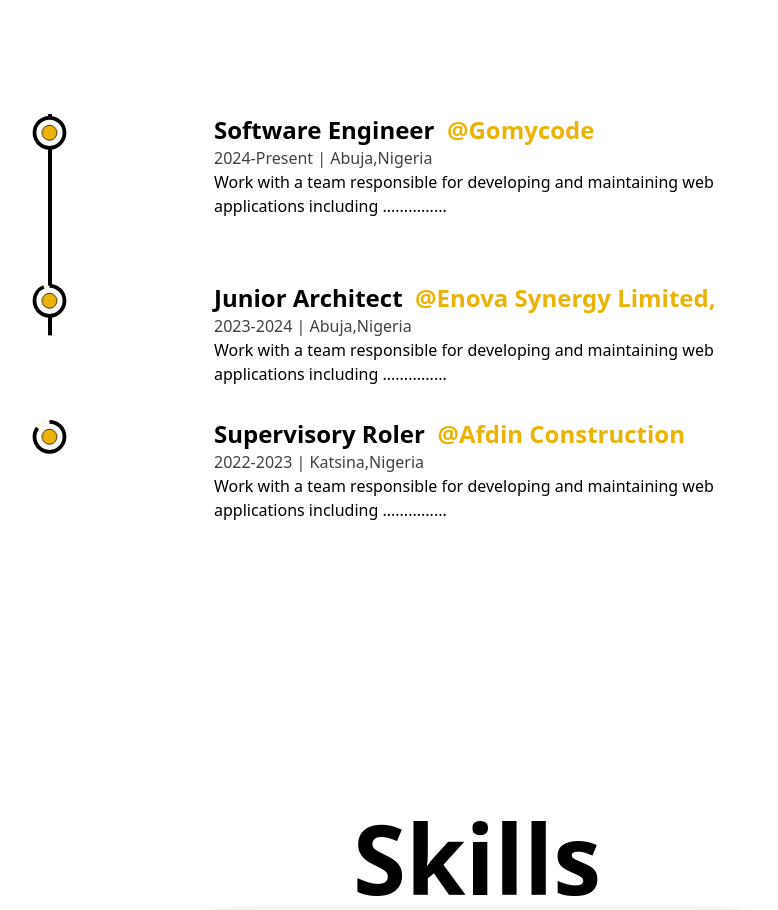
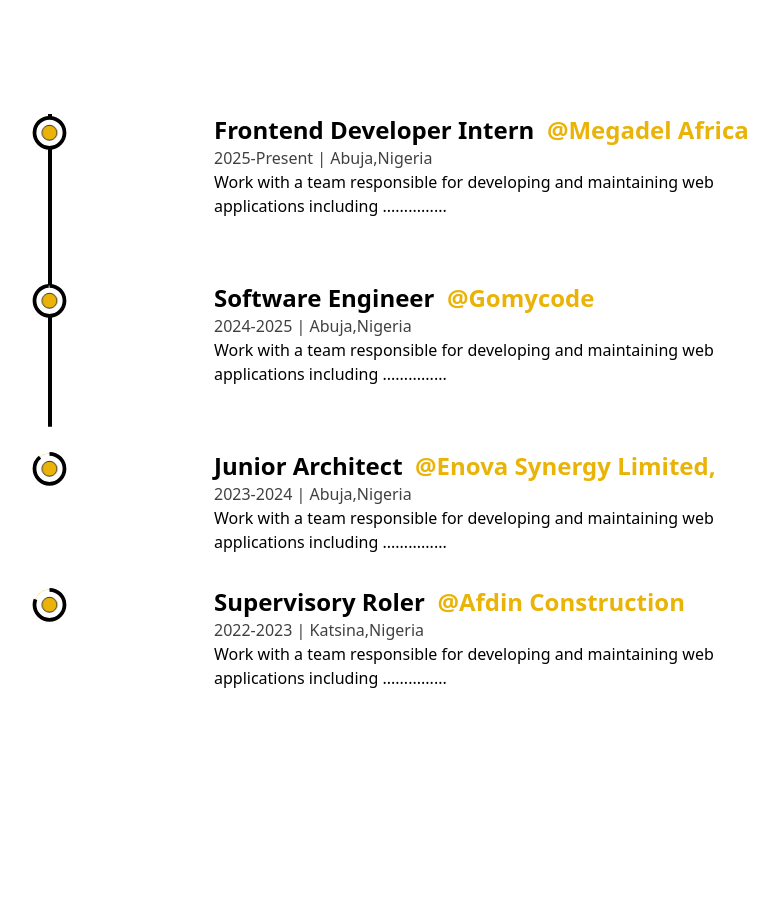
Before and after one commit to AhmaduYaradua/portfolio-website, a Next.js app: page /about in a window 1280 px wide. Shown: the part 1355-2265 px from the top of the page, without its empty margins (163-941 px from the left). Built offline with nearby package versions, Linux system fonts and the light colour scheme.

Commit message:
experience update

```diff
--- a/src/components/about/Experience.jsx
+++ b/src/components/about/Experience.jsx
@@ -55,9 +55,17 @@
         />
         <ul className="w-full flex flex-col items-start justify-between ml-4 xs:ml-2">
           <Details
+            position="Frontend Developer intern"
+            company="Megadel Africa"
+            time="2025-present"
+            companyLink="www.megadelafrica.com"
+            address="Abuja,Nigeria"
+            work="Work with a team responsible for developing and maintaining web applications including ..............."
+          />
+          <Details
             position="Software Engineer"
             company="Gomycode"
-            time="2024-present"
+            time="2024-2025"
             companyLink="www.gomycode.com"
             address="Abuja,Nigeria"
             work="Work with a team responsible for developing and maintaining web applications including ..............."
```
